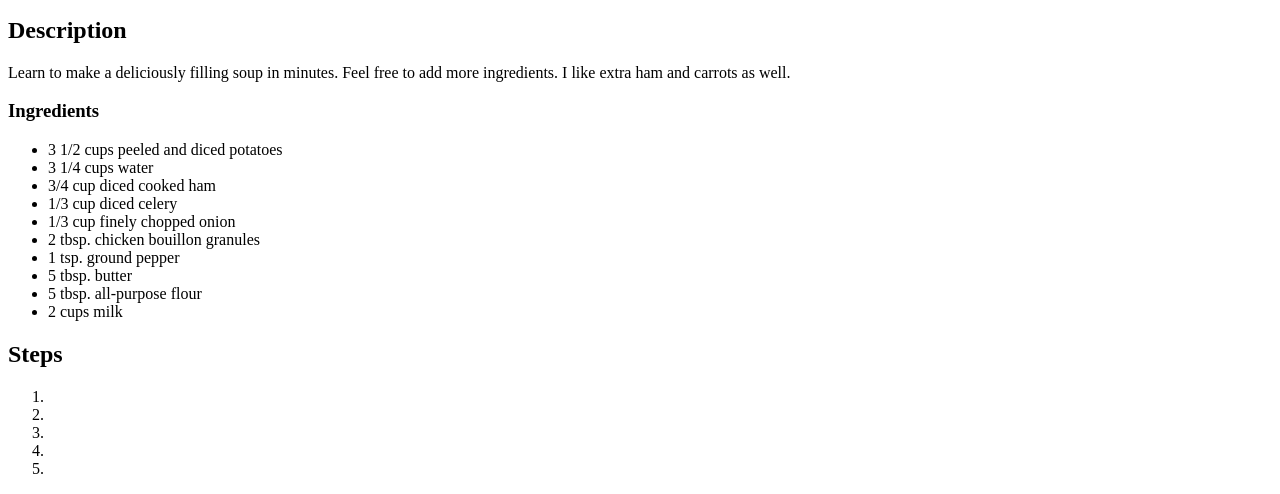
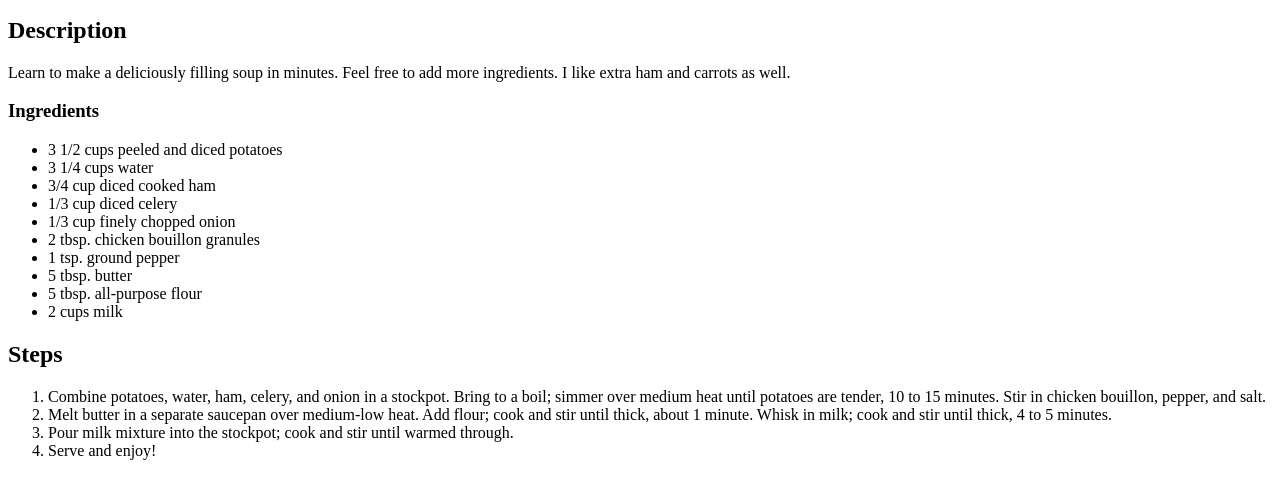
Before and after one commit to smashmouthallstar/odin-recipes, a plain HTML site: page recipes/potato-ham-soup.html in a window 1280 px wide. Shown: the part 447-941 px from the top of the page. Drawn offline with Linux system fonts and the light colour scheme.

Commit message:
Finish potato-ham-soup.html

```diff
--- a/recipes/potato-ham-soup.html
+++ b/recipes/potato-ham-soup.html
@@ -27,13 +27,10 @@
 			</ul>
 		<h2>Steps</h2>
 			<ol>
-				<li></li>
-				<li></li>
-				<li></li>
-				<li></li>
-				<li></li>
+				<li>Combine potatoes, water, ham, celery, and onion in a stockpot. Bring to a boil; simmer over medium heat until potatoes are tender, 10 to 15 minutes. Stir in chicken bouillon, pepper, and salt.</li>
+				<li>Melt butter in a separate saucepan over medium-low heat. Add flour; cook and stir until thick, about 1 minute. Whisk in milk; cook and stir until thick, 4 to 5 minutes.</li>
+				<li>Pour milk mixture into the stockpot; cook and stir until warmed through.</li>
+				<li>Serve and enjoy!</li>
 			</ol>
-
-
 	</body>
 </html>
```
